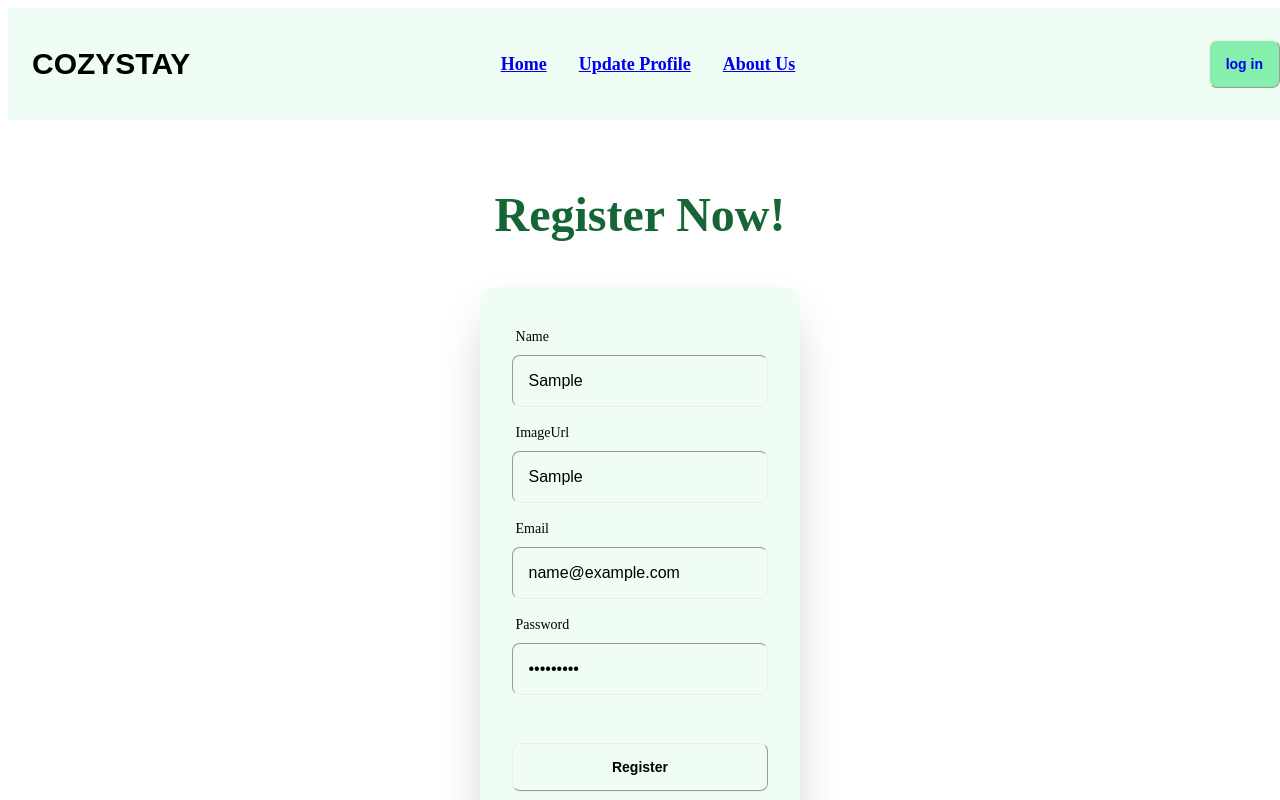
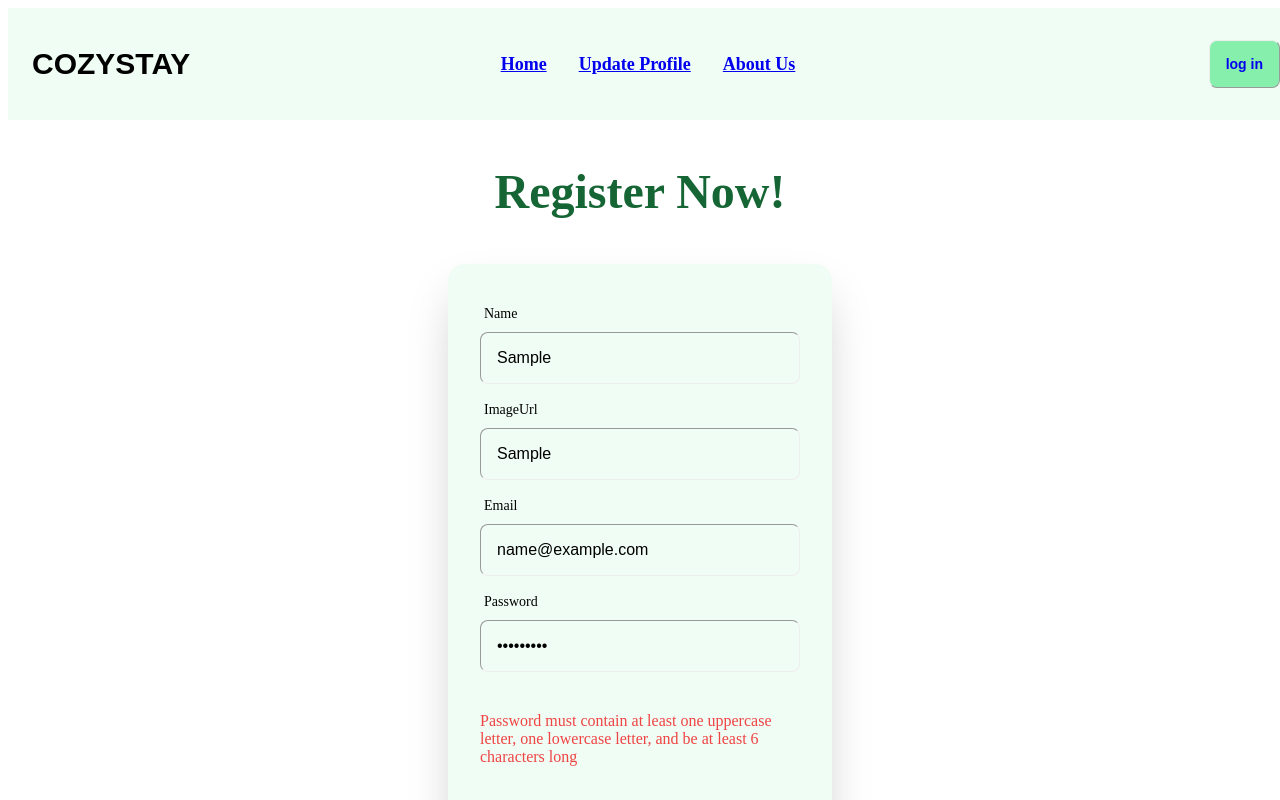
Before and after one commit to dishamallik/b9-a9, a React (Vite) app: page /register in a window 1280 px wide. Both pictures are taken after typing "Sample", "Sample", "name@example.com", "Sample123" into the empty fields and a click on the button "Register". Shown: the top 800 px of the page. Built offline with nearby package versions, Linux system fonts and the light colour scheme; no server answers.

Commit message:
created simple website

```diff
--- a/src/pages/Register/Register.jsx
+++ b/src/pages/Register/Register.jsx
@@ -2,7 +2,7 @@ import { Link } from "react-router-dom";
 import {Helmet} from "react-helmet";
 import { useForm } from "react-hook-form";
 import useAuth from "../../hook/useAuth";
-
+import  { useState } from 'react';
 
 import {useNavigate, useLocation} from "react-router-dom";
 import { useEffect } from "react";
@@ -12,6 +12,25 @@ import AOS from 'aos';
 import 'aos/dist/aos.css';
 
 const Register = () => {
+    // error massage
+
+    const [password, setPassword] = useState('');
+    const [error, setError] = useState('');
+
+    const handleRegister = () => {
+      // Check if password meets requirements
+      const passwordRegex = /^(?=.*[a-z])(?=.*[A-Z]).{6,}$/;
+      if (!passwordRegex.test(password)) {
+        setError('Password must contain at least one uppercase letter, one lowercase letter, and be at least 6 characters long');
+
+      }
+
+      else {
+
+        alert('Registered successfully!');
+      }
+    };
+
 
 
     const {createUser, updateUserProfile} =useAuth();
@@ -109,14 +128,15 @@ useEffect(()=>{
                 <label className="label">
                   <span className="label-text">Password</span>
                 </label>
-                <input type="password" name="password" placeholder="password" className="input input-bordered"
+                <input type="password" name="password" placeholder="password" onChange={(e) => setPassword(e.target.value)} className="input input-bordered"
                 {...register("password", { required: true })} />
                 {errors.password && <span className="text-red-500">This field is required</span>}
                 <label className="label">
 
                 </label>
               </div>
-              <div className="form-control mt-6">
+              {error && <p className="text-red-500 mb-4">{error}</p>}
+              <div onClick={handleRegister} className="form-control mt-6">
                 <button className="btn btn-primary">Register</button>
               </div>
               <p>You already have account? please <Link to="/login">log in</Link></p>
```
Also changed, not shown: src/pages/Login/Login.jsx (+7 -10 lines).
